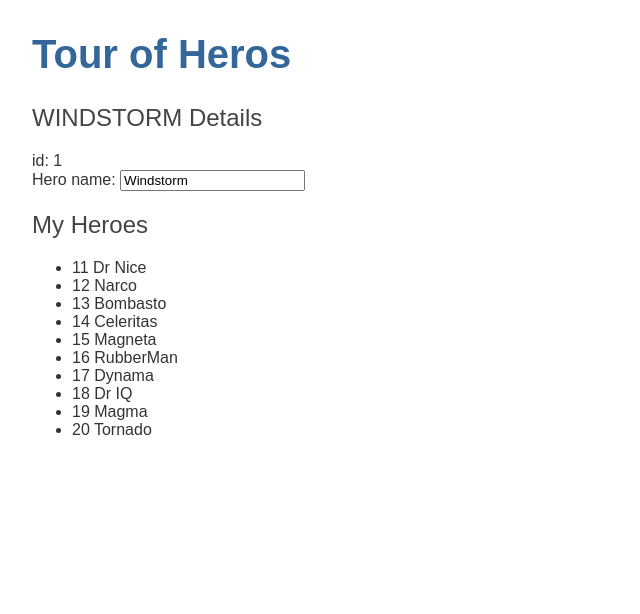
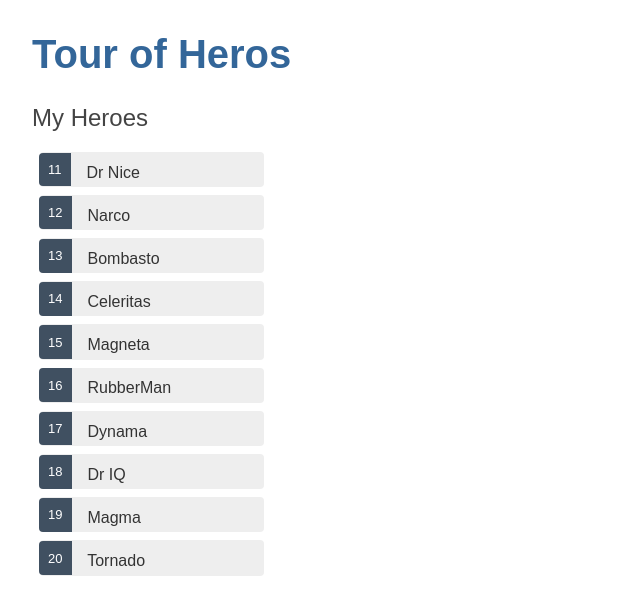
Before and after one commit to irenaJura/tour-of-heros-angular, an Angular app: page / in a window 1280 px wide. Shown: the top 614 px of the page, without its empty margins (0-640 px from the left). Built offline with nearby package versions, Linux system fonts and the light colour scheme.

Commit message:
use *ngIf for conditional html block

```diff
--- a/src/app/heroes/heroes.component.css
+++ b/src/app/heroes/heroes.component.css
@@ -0,0 +1,52 @@
+/* HeroesComponent's private CSS styles */
+.heroes {
+  margin: 0 0 2em 0;
+  list-style-type: none;
+  padding: 0;
+  width: 15em;
+}
+.heroes li {
+  cursor: pointer;
+  position: relative;
+  left: 0;
+  background-color: #eee;
+  margin: 0.5em;
+  padding: 0.3em 0;
+  height: 1.6em;
+  border-radius: 4px;
+}
+.heroes li:hover {
+  color: #2c3a41;
+  background-color: #e6e6e6;
+  left: 0.1em;
+}
+.heroes li.selected {
+  background-color: black;
+  color: white;
+}
+.heroes li.selected:hover {
+  background-color: #505050;
+  color: white;
+}
+.heroes li.selected:active {
+  background-color: black;
+  color: white;
+}
+.heroes .badge {
+  display: inline-block;
+  font-size: small;
+  color: white;
+  padding: 0.8em 0.7em 0 0.7em;
+  background-color: #405061;
+  line-height: 1em;
+  position: relative;
+  left: -1px;
+  top: -4px;
+  height: 1.8em;
+  margin-right: 0.8em;
+  border-radius: 4px 0 0 4px;
+}
+
+input {
+  padding: 0.5rem;
+}
--- a/src/app/heroes/heroes.component.html
+++ b/src/app/heroes/heroes.component.html
@@ -1,13 +1,17 @@
-<h2>{{hero.name | uppercase}} Details</h2>
-<div><span>id: </span>{{hero.id}}</div>
-<div>
-    <label for="name">Hero name: </label>
-    <input id="name" [(ngModel)]="hero.name" placeholder="name">
-</div>
-
 <h2>My Heroes</h2>
 <ul class="heroes">
-    <li *ngFor="let hero of heroes">
+    <li *ngFor="let hero of heroes" [class.selected]="hero === selectedHero" (click)="onSelect(hero)">
         <span class="badge">{{hero.id}}</span> {{hero.name}}
     </li>
 </ul>
+
+<div *ngIf="selectedHero">
+
+    <h2>{{selectedHero.name | uppercase}} Details</h2>
+    <div><span>id: </span>{{selectedHero.id}}</div>
+    <div>
+        <label for="hero-name">Hero name: </label>
+        <input id="hero-name" [(ngModel)]="selectedHero.name" placeholder="name">
+    </div>
+
+</div>
--- a/src/app/heroes/heroes.component.ts
+++ b/src/app/heroes/heroes.component.ts
@@ -8,16 +8,16 @@
   styleUrls: ['./heroes.component.css']
 })
 export class HeroesComponent implements OnInit {
-  hero: Hero = {
-    id: 1,
-    name: "Windstorm"
-  }
-
   heroes = HEROES;
+  selectedHero?: Hero;
 
   constructor() { }
 
-  ngOnInit(): void {
+  ngOnInit() {
+  }
+
+  onSelect(hero: Hero): void {
+    this.selectedHero = hero;
   }
 
 }
```
